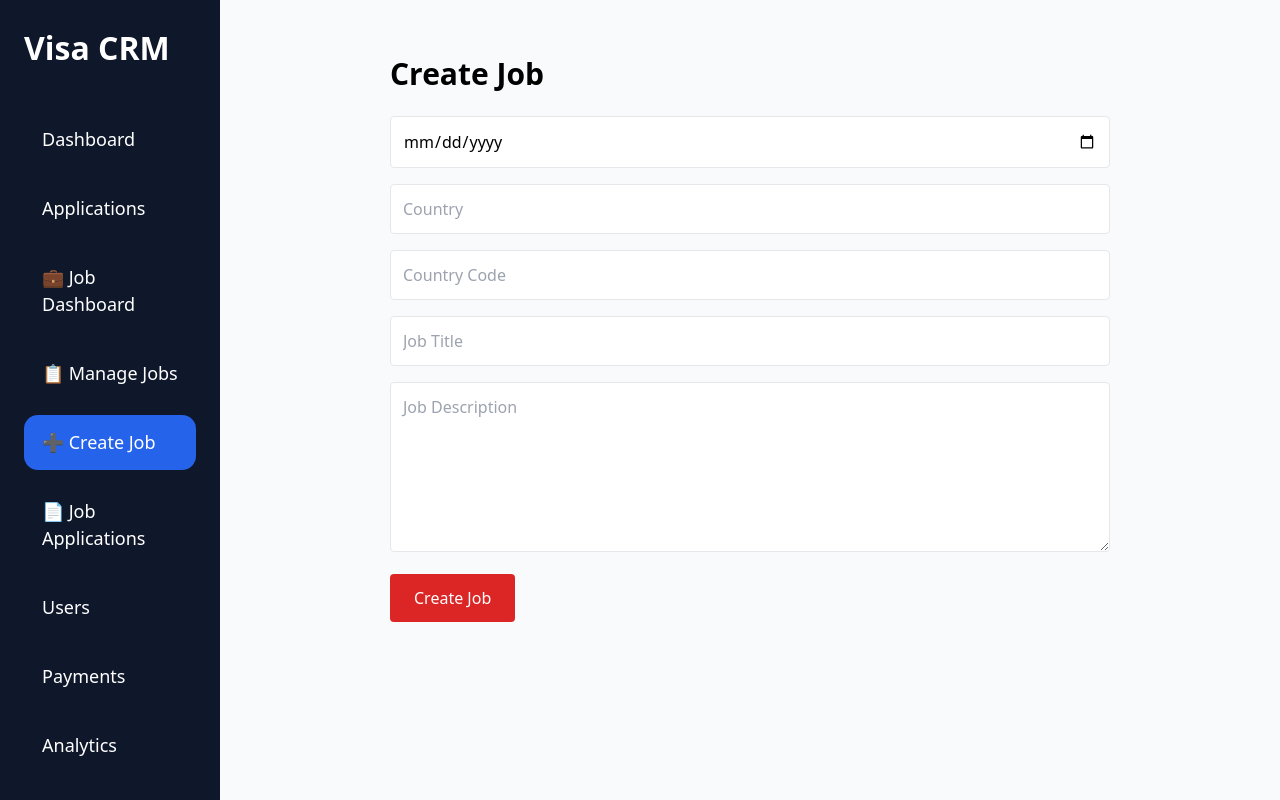
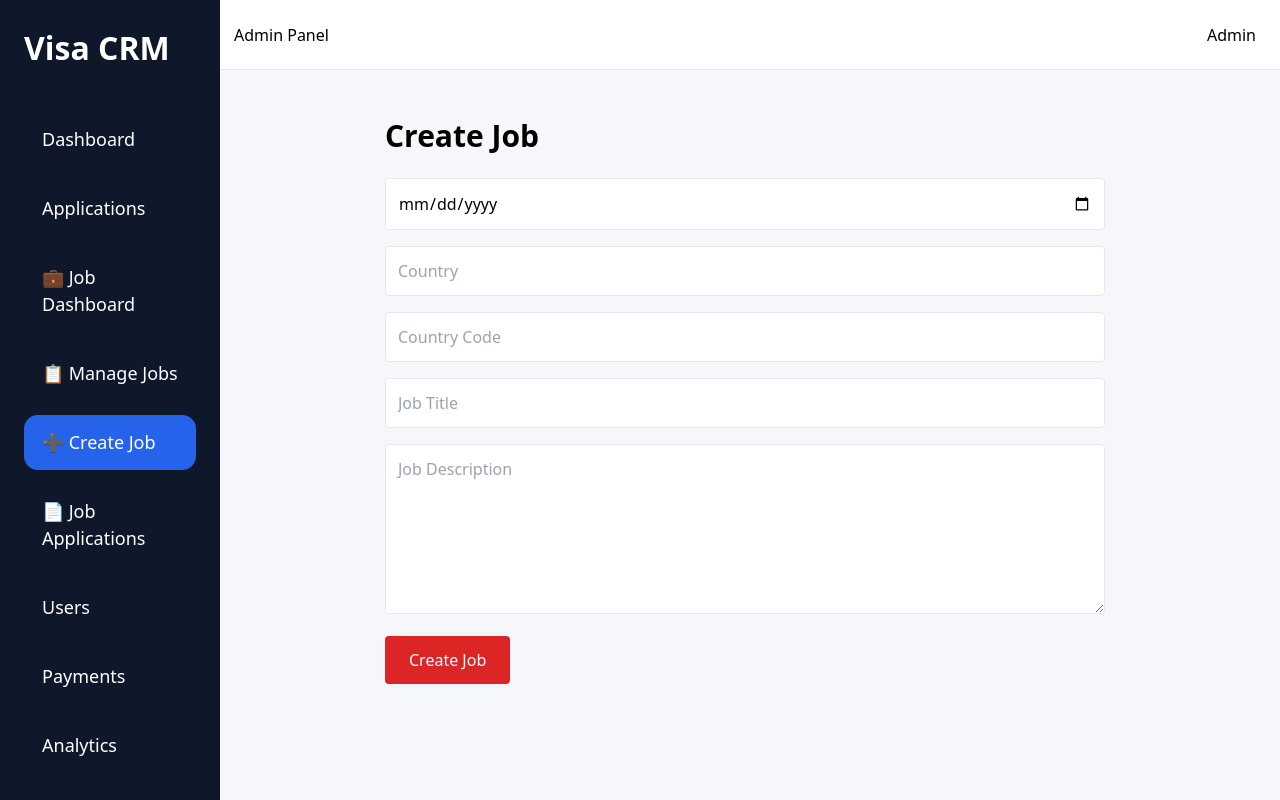
Before and after one commit to Avinash12122002/tmsvisa, a React (Vite) app in the folder client/: page /admin/jobs/create in a window 1280 px wide. Built offline with nearby package versions, Linux system fonts and the light colour scheme; sample sign-in values are in the browser's storage.

Commit message:
add all in one admin sidebar

```diff
--- a/client/src/jobs/admin/Applications.jsx
+++ b/client/src/jobs/admin/Applications.jsx
@@ -7,7 +7,7 @@ import {
   getApplications,
   deleteApplication,
 } from "../api/applicationApi";
-import AdminJobLayout from "../components/AdminJobLayout";
+import AdminLayout from "../../pages/admin/layouts/AdminLayout";
 
 export default function Applications() {
   const [
@@ -39,7 +39,7 @@ export default function Applications() {
     };
 
   return (
-    <AdminJobLayout>
+    <AdminLayout>
     <div className="p-6">
       <h1 className="text-3xl font-bold mb-6">
         Applications
@@ -105,6 +105,6 @@ export default function Applications() {
         </tbody>
       </table>
       </div>
-      </AdminJobLayout>
+      </AdminLayout>
   );
 }
--- a/client/src/jobs/admin/Dashboard.jsx
+++ b/client/src/jobs/admin/Dashboard.jsx
@@ -10,7 +10,7 @@ import StatsCard from "../components/StatsCard";
 import {
   getDashboard,
 } from "../api/dashboardApi";
-import AdminJobLayout from "../components/AdminJobLayout";
+import AdminLayout from "../../pages/admin/layouts/AdminLayout";
 
 export default function Dashboard() {
   const [stats, setStats] =
@@ -38,7 +38,7 @@ export default function Dashboard() {
     };
 
   return (
-    <AdminJobLayout>
+    <AdminLayout>
     <div className="p-6">
 
       {/* Header */}
@@ -182,6 +182,6 @@ export default function Dashboard() {
         </div>
       </div>
     </div>
-    </AdminJobLayout>
+    </AdminLayout>
   );
 }
--- a/client/src/jobs/admin/JobCreate.jsx
+++ b/client/src/jobs/admin/JobCreate.jsx
@@ -5,7 +5,7 @@ import {
 import {
   createJob,
 } from "../api/jobApi";
-import AdminJobLayout from "../components/AdminJobLayout";
+import AdminLayout from "../../pages/admin/layouts/AdminLayout";
 
 export default function JobCreate() {
   const [form, setForm] =
@@ -53,7 +53,7 @@ export default function JobCreate() {
     };
 
   return (
-    <AdminJobLayout>
+    <AdminLayout>
     <div className="max-w-3xl mx-auto p-6">
       <h1 className="text-3xl font-bold mb-6">
         Create Job
@@ -136,7 +136,7 @@ export default function JobCreate() {
         </button>
       </form>
       </div>
-    </AdminJobLayout>
+    </AdminLayout>
 
   );
 }
--- a/client/src/jobs/admin/JobEdit.jsx
+++ b/client/src/jobs/admin/JobEdit.jsx
@@ -12,7 +12,7 @@ import {
   getSingleJob,
   updateJob,
 } from "../api/jobApi";
-import AdminJobLayout from "../components/AdminJobLayout";
+import AdminLayout from "../../pages/admin/layouts/AdminLayout";
 
 export default function JobEdit() {
   const { id } =
@@ -51,7 +51,7 @@ export default function JobEdit() {
     };
 
   return (
-    <AdminJobLayout>
+    <AdminLayout>
     <div className="max-w-3xl mx-auto p-6">
       <h1 className="text-3xl font-bold mb-6">
         Edit Job
@@ -97,6 +97,6 @@ export default function JobEdit() {
         </button>
       </form>
       </div>
-      </AdminJobLayout>
+      </AdminLayout>
   );
 }
--- a/client/src/jobs/admin/JobList.jsx
+++ b/client/src/jobs/admin/JobList.jsx
@@ -11,7 +11,7 @@ import {
 import {
   Link,
 } from "react-router-dom";
-import AdminJobLayout from "../components/AdminJobLayout";
+import AdminLayout from "../../pages/admin/layouts/AdminLayout";
 
 export default function JobList() {
   const [jobs, setJobs] =
@@ -44,7 +44,7 @@ export default function JobList() {
     };
 
   return (
-    <AdminJobLayout>
+    <AdminLayout>
     <div className="p-6">
       <h1 className="text-3xl font-bold mb-6">
         Jobs
@@ -102,6 +102,6 @@ export default function JobList() {
         </tbody>
       </table>
       </div>
-      </AdminJobLayout>
+      </AdminLayout>
   );
 }
--- a/client/src/jobs/components/AdminJobLayout.jsx
+++ /dev/null
@@ -1,14 +0,0 @@
-import AdminSidebar from "../../pages/admin/components/AdminSidebar";
-
-export default function AdminJobLayout({ children }) {
-  return (
-    <div className="min-h-screen bg-gray-50 flex">
-      <AdminSidebar />
-
-      {/* Main content — offset for desktop sidebar */}
-      <main className="flex-1 md:ml-[220px] mt-[56px] md:mt-0 p-5 md:p-8">
-        {children}
-      </main>
-    </div>
-  );
-}
```
